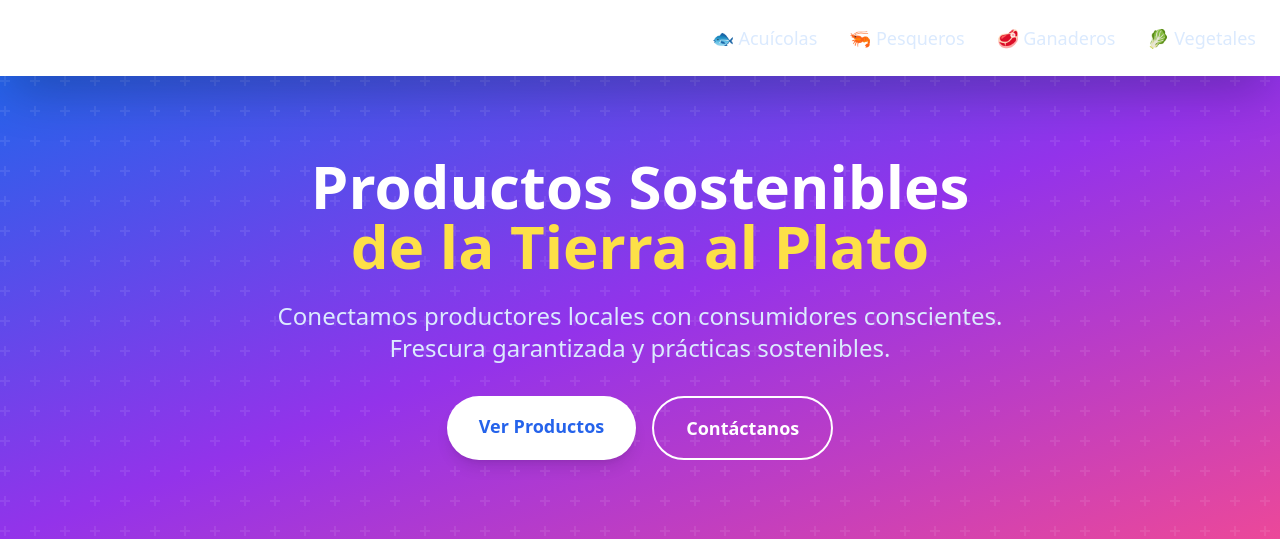
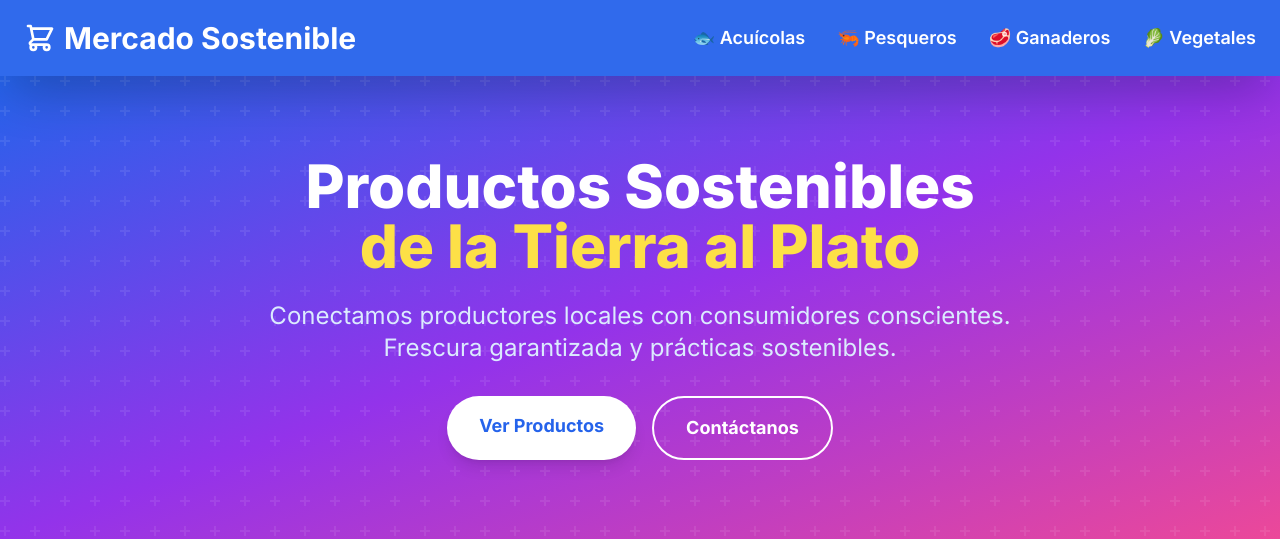
Before and after one commit to Ezequiel0117/Pagina_Web_Agronomia, a Django app: page / in a window 1280 px wide. Shown: the top 539 px of the page. Run offline with Django 5.2, Linux system fonts and the light colour scheme; some libraries are stand-ins or nearby versions.

Commit message:
Mejora en los estilos del css

```diff
--- a/static/style.css
+++ b/static/style.css
@@ -2,6 +2,7 @@
 body {
     font-family: 'Inter', sans-serif;
     background: linear-gradient(135deg, #f5f7fa 0%, #e8eef5 100%);
+    min-height: 100vh;
 }
 
 /* Animación suave para elementos */
--- a/templates/base.html
+++ b/templates/base.html
@@ -10,7 +10,7 @@
     <script src="https://cdn.tailwindcss.com"></script>
 
     <!-- Tu hoja de CSS personalizada -->
-    <link rel="stylesheet" href="{% static 'css/style.css' %}">
+    <link rel="stylesheet" href="{% static 'style.css' %}">
 
     <link rel="preconnect" href="https://fonts.googleapis.com">
     <link rel="preconnect" href="https://fonts.gstatic.com" crossorigin>
@@ -30,10 +30,10 @@
                 </a>
             </div>
             <div class="hidden md:flex space-x-8">
-                <a href="#productos-acuicolas" class="text-lg font-medium text-blue-100 hover:text-white transition-all duration-300 hover:scale-110">🐟 Acuícolas</a>
-                <a href="#productos-pesqueros" class="text-lg font-medium text-blue-100 hover:text-white transition-all duration-300 hover:scale-110">🦐 Pesqueros</a>
-                <a href="#productos-ganaderos" class="text-lg font-medium text-blue-100 hover:text-white transition-all duration-300 hover:scale-110">🥩 Ganaderos</a>
-                <a href="#productos-vegetales" class="text-lg font-medium text-blue-100 hover:text-white transition-all duration-300 hover:scale-110">🥬 Vegetales</a>
+                <a href="#productos-acuicolas" class="text-lg font-semibold text-white hover:text-yellow-300 transition-all duration-300 hover:scale-110">🐟 Acuícolas</a>
+                <a href="#productos-pesqueros" class="text-lg font-semibold text-white hover:text-yellow-300 transition-all duration-300 hover:scale-110">🦐 Pesqueros</a>
+                <a href="#productos-ganaderos" class="text-lg font-semibold text-white hover:text-yellow-300 transition-all duration-300 hover:scale-110">🥩 Ganaderos</a>
+                <a href="#productos-vegetales" class="text-lg font-semibold text-white hover:text-yellow-300 transition-all duration-300 hover:scale-110">🥬 Vegetales</a>
             </div>
             <!-- Menú hamburguesa para móviles -->
             <div class="md:hidden">
@@ -48,10 +48,10 @@
         <!-- Menú móvil -->
         <div id="mobile-menu" class="hidden md:hidden bg-blue-700 bg-opacity-95 backdrop-blur-lg">
             <div class="px-6 py-4 space-y-3">
-                <a href="#productos-acuicolas" class="block text-lg font-medium text-blue-100 hover:text-white transition-colors py-2">🐟 Acuícolas</a>
-                <a href="#productos-pesqueros" class="block text-lg font-medium text-blue-100 hover:text-white transition-colors py-2">🦐 Pesqueros</a>
-                <a href="#productos-ganaderos" class="block text-lg font-medium text-blue-100 hover:text-white transition-colors py-2">🥩 Ganaderos</a>
-                <a href="#productos-vegetales" class="block text-lg font-medium text-blue-100 hover:text-white transition-colors py-2">🥬 Vegetales</a>
+                <a href="#productos-acuicolas" class="block text-lg font-semibold text-white hover:text-yellow-300 transition-colors py-2">🐟 Acuícolas</a>
+                <a href="#productos-pesqueros" class="block text-lg font-semibold text-white hover:text-yellow-300 transition-colors py-2">🦐 Pesqueros</a>
+                <a href="#productos-ganaderos" class="block text-lg font-semibold text-white hover:text-yellow-300 transition-colors py-2">🥩 Ganaderos</a>
+                <a href="#productos-vegetales" class="block text-lg font-semibold text-white hover:text-yellow-300 transition-colors py-2">🥬 Vegetales</a>
             </div>
         </div>
     </header>
--- a/templates/index.html
+++ b/templates/index.html
@@ -46,7 +46,7 @@
             <!-- Producto 1: Acuícolas -->
             <div id="productos-acuicolas" class="product-card glass-card rounded-2xl shadow-xl overflow-hidden">
                 <div class="product-image-wrapper">
-                    <img src="https://images.unsplash.com/photo-1544943910-4c1dc44aab44?w=400&h=300&fit=crop" alt="Productos Acuícolas" class="w-full h-56 object-cover">
+                    <img src="{% static 'img/acuicolas.png' %}" alt="Productos Acuícolas" class="w-full h-56 object-cover">
                     <div class="product-overlay"></div>
                 </div>
                 <div class="p-6">
@@ -71,7 +71,7 @@
             <!-- Producto 2: Pesqueros -->
             <div id="productos-pesqueros" class="product-card glass-card rounded-2xl shadow-xl overflow-hidden">
                 <div class="product-image-wrapper">
-                    <img src="https://images.unsplash.com/photo-1559181567-c3190ca9959b?w=400&h=300&fit=crop" alt="Productos Pesqueros" class="w-full h-56 object-cover">
+                    <img src="{% static 'img/pesqueros.png' %}" alt="Productos Pesqueros" class="w-full h-56 object-cover">
                     <div class="product-overlay"></div>
                 </div>
                 <div class="p-6">
@@ -96,7 +96,7 @@
             <!-- Producto 3: Ganaderos -->
             <div id="productos-ganaderos" class="product-card glass-card rounded-2xl shadow-xl overflow-hidden">
                 <div class="product-image-wrapper">
-                    <img src="https://images.unsplash.com/photo-1588347818036-4c0b5e5d4949?w=400&h=300&fit=crop" alt="Productos Ganaderos" class="w-full h-56 object-cover">
+                    <img src="{% static 'img/carnes.png' %}" alt="Productos Ganaderos" class="w-full h-56 object-cover">
                     <div class="product-overlay"></div>
                 </div>
                 <div class="p-6">
@@ -121,7 +121,7 @@
             <!-- Producto 4: Vegetales -->
             <div id="productos-vegetales" class="product-card glass-card rounded-2xl shadow-xl overflow-hidden">
                 <div class="product-image-wrapper">
-                    <img src="https://images.unsplash.com/photo-1540420773420-3366772f4999?w=400&h=300&fit=crop" alt="Productos Vegetales" class="w-full h-56 object-cover">
+                    <img src="{% static 'img/cultivo.png' %}" alt="Productos Vegetales" class="w-full h-56 object-cover">
                     <div class="product-overlay"></div>
                 </div>
                 <div class="p-6">
```
Also changed, not shown: static/img/acuicolas.png (added), static/img/carnes.png (added), static/img/cultivo.png (added), static/img/pesqueros.png (added).
